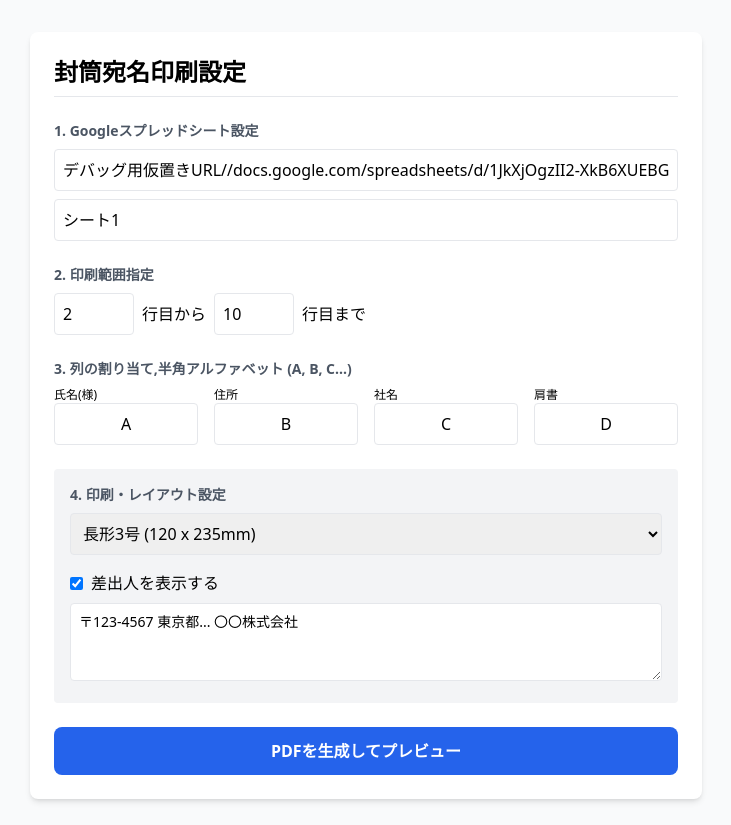
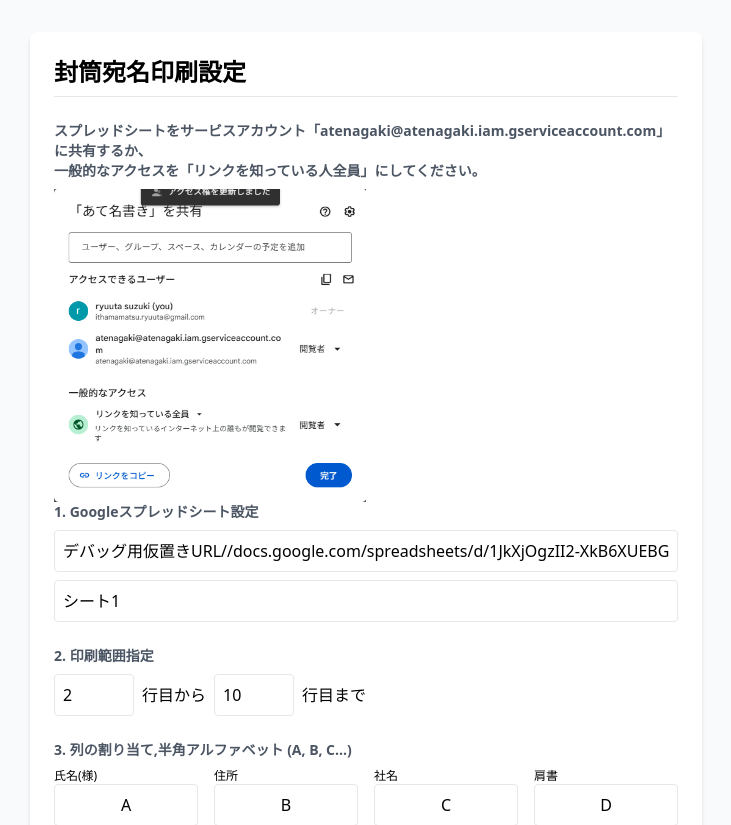
Before and after one commit to ryuuta0508/Atenagaki, a Flask app: page / in a window 1280 px wide. Shown: the top 825 px of the page, without its empty margins (274-1005 px from the left). Before the commit the page ends 802 px from the top, so only its background shows below. Run offline with Flask 3, Linux system fonts and the light colour scheme; parts of the project's set-up code (start-up, migrations or seed data) failed here and were passed over; some libraries are stand-ins or nearby versions.

Commit message:
add : image and description

```diff
--- a/templates/index.html
+++ b/templates/index.html
@@ -8,7 +8,9 @@
 <body class="bg-gray-50 p-8">
     <div class="max-w-2xl mx-auto bg-white p-6 rounded-lg shadow-md">
         <h1 class="text-2xl font-bold mb-6 border-b pb-2">封筒宛名印刷設定</h1>
-
+        <h2 class="text-sm font-semibold text-gray-600 mb-2">スプレッドシートをサービスアカウント「atenagaki@atenagaki.iam.gserviceaccount.com」に共有するか、<br>一般的なアクセスを「リンクを知っている人全員」にしてください。</h2>
+        <img class="fit-picture" src="{{ url_for('static', filename='image.png') }}"
+        width="50%" height="50%"/>
         <!-- スプレッドシート情報 -->
         <div class="mb-6">
             <h2 class="text-sm font-semibold text-gray-600 mb-2">1. Googleスプレッドシート設定</h2>
```
Also changed, not shown: static/image.png (added).
